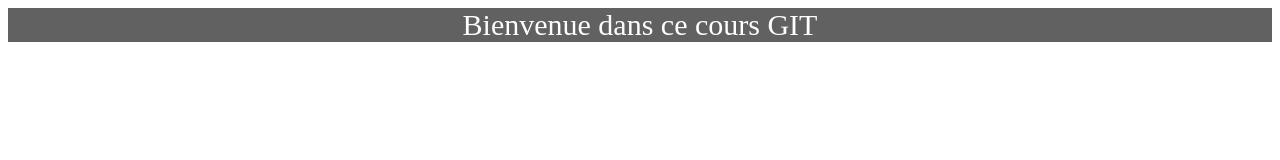
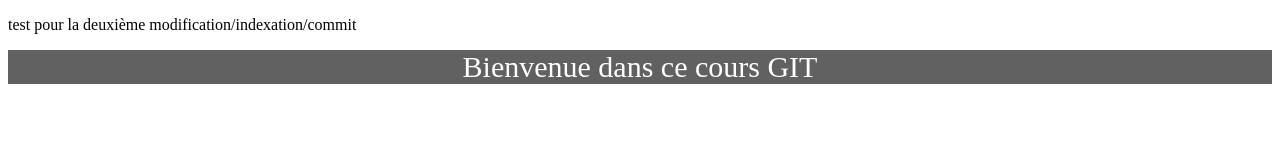
Before and after one commit to ViinOo/mon_super_projet, a plain HTML site: page index.html in a window 1280 px wide. Drawn offline with Linux system fonts and the light colour scheme.

Commit message:
Ajout d'une div + p

```diff
--- a/index.html
+++ b/index.html
@@ -9,6 +9,12 @@
 
 <body>
 
+<!--   CRÉER UNE DIV SUPPLÉMENTAIRE     -->
+<!--    A L'INTERIREUR : <p> + DESCRIPTION ( QUELQUES MOTS)     -->
+<div>
+    <p>test pour la deuxième modification/indexation/commit</p>
+</div>
+
 <!--    TITRE     -->
    <div id="top-banner">
        Bienvenue dans ce cours GIT
```
